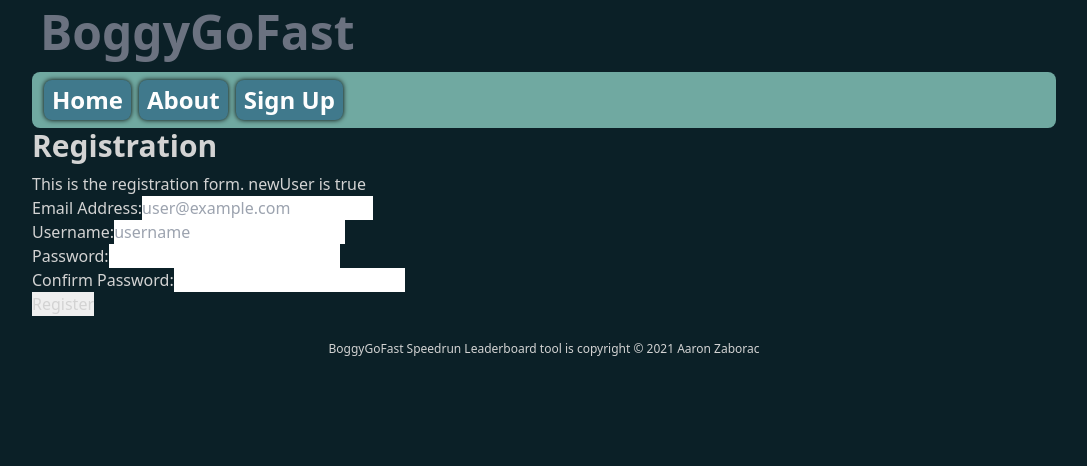
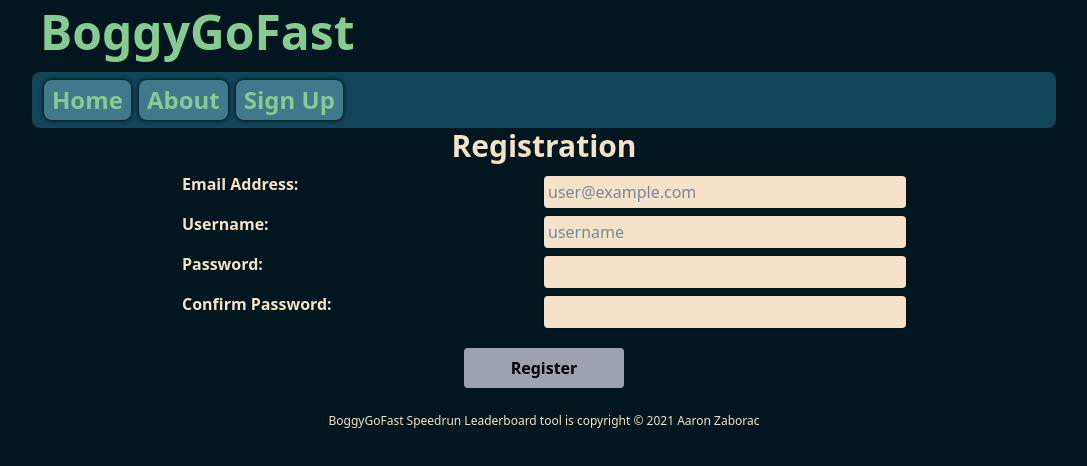
Before and after one commit to OttoVonBismark/boggygofast-v3-frontend, a React (Create React App) app: page /register in a window 1280 px wide. Shown: the top 466 px of the page, without its empty margins (96-1183 px from the left). Built offline with nearby package versions, Linux system fonts and the light colour scheme.

Commit message:
Adds a bunch of CSS and applies it.

```diff
--- /dev/null
+++ b/src/assets/css/components/layout/Header.css
@@ -0,0 +1,3 @@
+.header-text {
+  color: var(--eton);
+}
--- /dev/null
+++ b/src/assets/css/components/utilities/Button.css
@@ -0,0 +1,3 @@
+.btn-green {
+  @apply px-4 py-2 rounded font-semibold bg-gray-400 text-black hover:bg-green-400 hover:text-white transition duration-300 ease-in-out;
+}
--- a/src/assets/css/composite.css
+++ b/src/assets/css/composite.css
@@ -1,2 +1,7 @@
 /* Imports only. */
 @import "./main.css";
+
+@import "./components/layout/Header.css";
+@import "./components/utilities/Button.css";
+
+@import "./containers/users/Form.css";
--- /dev/null
+++ b/src/assets/css/containers/users/Form.css
@@ -0,0 +1,79 @@
+label {
+  margin-right: .5rem;
+  @apply font-bold;
+}
+
+.form-header {
+  font-size: 1.5rem;
+  margin-bottom: .5rem;
+  @apply font-bold;
+}
+
+.form-body {
+  display: grid;
+  grid-template-areas: 'label field';
+  grid-template-columns: [label] minmax(250px, 1fr) [field] minmax(250px, 1fr);
+  margin-bottom: 1rem;
+  padding-left: 150px;
+  padding-right: 150px;
+}
+
+.text-field {
+  background-color: var(--champagne);
+  border: none;
+  border-radius: .25rem;
+  color: var(--rich-black);
+  margin-top: .25rem;
+  margin-bottom: .25rem;
+  padding: .25rem;
+  @apply shadow;
+}
+
+.text-field::placeholder {
+  color: lightslategray;
+}
+
+.text-field:focus {
+  background-color: var(--alabaster);
+}
+
+.text-area {
+  background-color: var(--champagne);
+  border: none;
+  border-radius: .25rem;
+  color: var(--rich-black);
+  margin-top: .25rem;
+  margin-bottom: .25rem;
+  padding: .25rem;
+  @apply shadow;
+}
+
+.text-area::placeholder {
+  color: lightslategray;
+}
+
+.text-area:focus {
+  background-color: var(--alabaster);
+}
+
+.date-field {
+  display: flex;
+  flex-direction: row;
+  flex-wrap: nowrap;
+  align-items: stretch;
+  color: var(--rich-black);
+  margin-top: .25rem;
+  margin-bottom: .25rem;
+  padding: .25rem;
+}
+
+/* Place all buttons in this container */
+.button-controls {
+  display: flex;
+  justify-content: center;
+}
+
+.submit-button {
+  width: 10rem;
+  @apply px-4 py-2 rounded font-semibold bg-gray-400 text-black hover:bg-green-400 hover:text-white transition duration-300 ease-in-out;
+}
--- a/src/assets/css/main.css
+++ b/src/assets/css/main.css
@@ -1,11 +1,11 @@
 /* Main CSS File. This is the focal point of all CSS in the application. */
 /* Color Palette
 TODO: Monserrat headline font and Roboto body font. Look into implementing those here.
-#0b2027 - Charleston Green - Background, other dark elements.
-#40798c - Teal Blue - A nice dark blue used for the navigation button background
-#70a9a1 - Green Sheen - A muted blue-green. Used for the navigation rule.
-#e2f89c - Mindaro - A bright muted yellow. Good for putting emphasis on text.
-#70566d - Old Lavender - Generally backs the Mindaro elements.
+#01161E - Rich Black (kinda blue) - Background, other dark elements.
+#124559 - Midnight Eagle Green - Not rally green, but a blue color. A good color for text to be on.
+#598392 - Teal - A muted blue-green. Used for the navigation rule.
+#F5E2C8 - Champagne - Text color.
+#86CB92 - Eton - Green color. Could be used for links/affirmative buttons.
 
 Try to stick to these base colors so we can stay cohesive, but adjust brightness as needed.
 */
@@ -15,12 +15,22 @@ Try to stick to these base colors so we can stay cohesive, but adjust brightness
 @import 'tailwindcss/components';
 @import 'tailwindcss/utilities';
 
+/* Variables */
+:root {
+  --rich_black: #01161E;
+  --midnight_eagle: #124559;
+  --teal: #598392;
+  --champagne: #f5e2c8;
+  --alabaster: #f4f3ee;
+  --eton: #86cb92;
+}
+
 body {
   display: grid;
   width: 80%;
   align-content: center;
-  background: #0B2027;
-  color: lightgrey;
+  background: var(--rich_black);
+  color: var(--champagne);
   margin: 0 auto;
 }
 
@@ -29,7 +39,7 @@ body {
   display: inline-block;
   border: none;
   border-radius: .5rem;
-  background-color: #70A9A1;
+  background-color: var(--midnight_eagle);
   width: 100%;
 }
 
@@ -40,7 +50,7 @@ body {
   padding: .25rem 1.5rem;
   text-decoration: none;
   background-color: #40798C;
-  color: #fefefe;
+  color: var(--eton);
   width: auto;
   transition-duration: 0.3s;
   filter: drop-shadow(0 0 0.15rem black);
@@ -58,3 +68,8 @@ body {
   text-align: center;
   font-size: .75rem;
 }
+
+.container {
+  display: grid;
+  align-content: center;
+}
--- a/src/components/layout/Header.js
+++ b/src/components/layout/Header.js
@@ -4,7 +4,7 @@ import { Link } from 'react-router-dom'
 const Header = () => {
   return (
     <header className='my-2 pl-2'>
-      <Link to="/" className='font-bold text-5xl text-gray-500'>BoggyGoFast</Link>
+      <Link to="/" className='font-bold text-5xl header-text'>BoggyGoFast</Link>
     </header>
   )
 }
--- a/src/containers/users/Form.js
+++ b/src/containers/users/Form.js
@@ -62,25 +62,24 @@ const Form = ({ newUser, submitButtonText }) => {
 
   return (
     <div>
-      <h3>This is the registration form. newUser is {newUser ? 'true' : 'false'}</h3>
       <form onSubmit={newUser ? registerUser : updateUser }>
-        <label>Email Address:</label>
-        <input type='text' placeholder='user@example.com' value={email} onChange={(e) => setEmail(e.target.value)} />
-        <br/>
+        <div className="form-body">
+          <label>Email Address:</label>
+          <input type='text' className="text-field" placeholder='user@example.com' value={email} onChange={(e) => setEmail(e.target.value)} />
 
-        <label>Username:</label>
-        <input type='text' placeholder='username' hint='must be unique' value={username} onChange={(e) => setUsername(e.target.value)} />
-        <br/>
+          <label>Username:</label>
+          <input type='text' className="text-field" placeholder='username' hint='must be unique' value={username} onChange={(e) => setUsername(e.target.value)} />
 
-        <label>Password:</label>
-        <input type='password' value={password} onChange={(e) => setPassword(e.target.value)} />
-        <br/>
+          <label>Password:</label>
+          <input type='password' className="text-field" value={password} onChange={(e) => setPassword(e.target.value)} />
 
-        <label>Confirm Password:</label>
-        <input type='password' value={passwordConfirmation} onChange={(e) => setPasswordConfirmation(e.target.value)} />
-        <br/>
+          <label>Confirm Password:</label>
+          <input type='password' className="text-field" value={passwordConfirmation} onChange={(e) => setPasswordConfirmation(e.target.value)} />
+        </div>
 
-        <input type='submit' value={submitButtonText} className='btn btn-block'/>
+        <div className="button-controls">
+          <input type='submit' value={submitButtonText} className='submit-button'/>
+        </div>
       </form>
     </div>
   )
--- a/src/containers/users/Registration.js
+++ b/src/containers/users/Registration.js
@@ -4,7 +4,7 @@ import Form from './Form'
 const Registration = () => {
   return (
     <div>
-      <h1 className="font-bold text-3xl mb-2">Registration</h1>
+      <h1 className="font-bold text-3xl mb-2 flex justify-center">Registration</h1>
       <Form newUser={true} submitButtonText='Register' />
     </div>
   )
```
